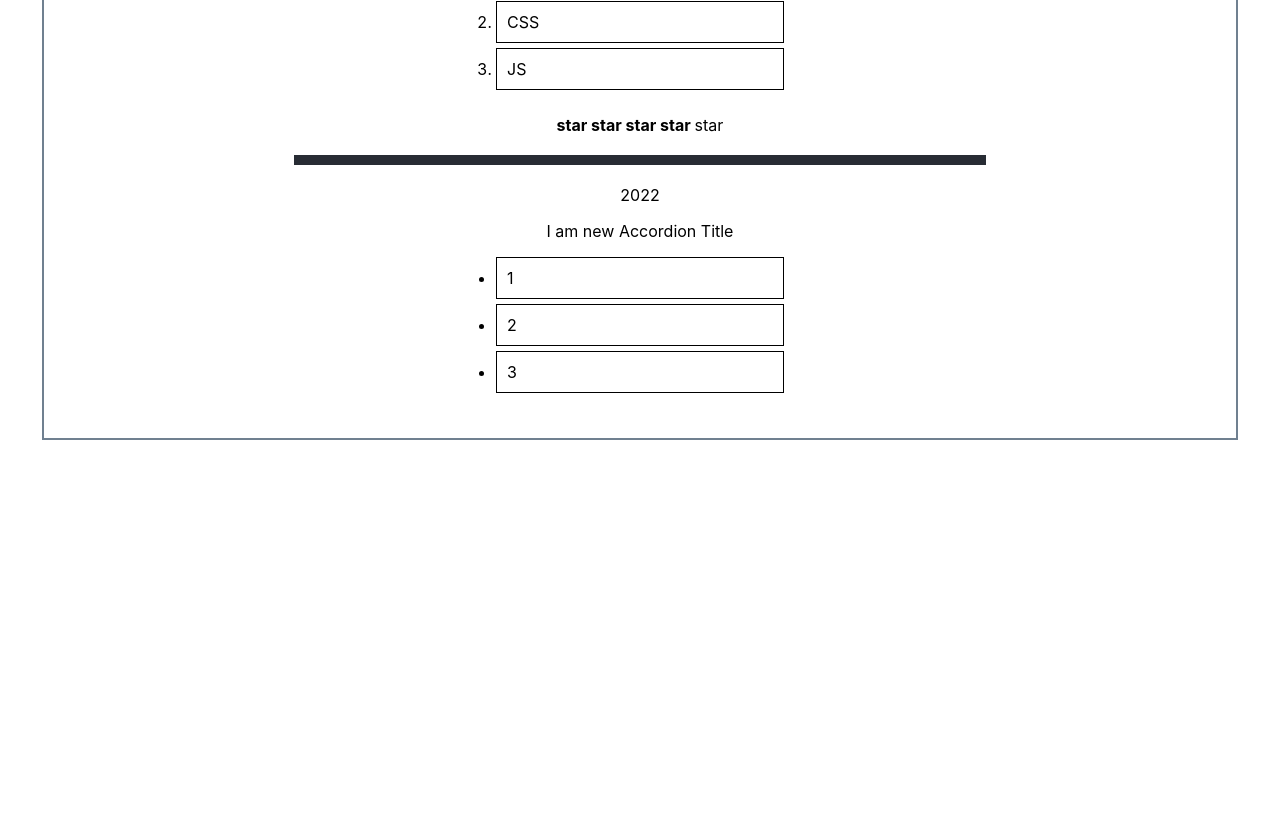
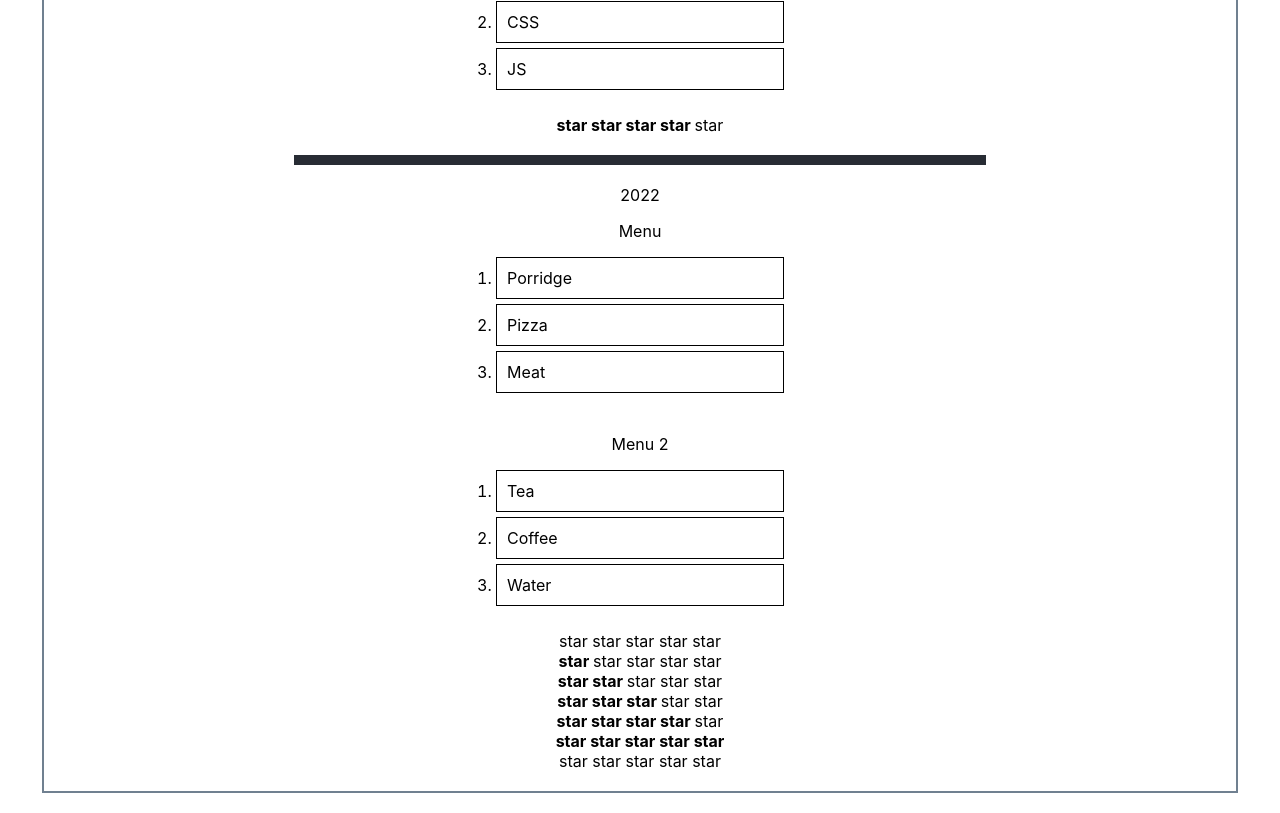
Before and after one commit to Pikadorius/samurai-way-main, a React (Create React App) app: page / in a window 1280 px wide. Shown: the part 541-1354 px from the top of the page. Before the commit the page ends 1001 px from the top, so only its background shows below. Built offline with nearby package versions, Linux system fonts and the light colour scheme.

Commit message:
added types for Rating and Accordion props

```diff
--- a/src/App.tsx
+++ b/src/App.tsx
@@ -20,7 +20,15 @@ function App() {
             <Technologies/>
             <Rating value={4}/>
             <Footer/>
-            <Accordion title={"I am new Accordion Title"}/>
+            <Accordion title={"Menu"} list={["Porridge", "Pizza", "Meat"]}/>
+            <Accordion title={"Menu 2"} list={["Tea", "Coffee", "Water"]}/>
+            <Rating value={0}/>
+            <Rating value={1}/>
+            <Rating value={2}/>
+            <Rating value={3}/>
+            <Rating value={4}/>
+            <Rating value={5}/>
+            <Rating value={6}/>
         </div>
     );
 }
--- a/src/Components/Accordion.tsx
+++ b/src/Components/Accordion.tsx
@@ -1,11 +1,16 @@
 import React from "react";
 
-const Accordion = (props: any) => {
+type AccordionPropsType = {
+    title: string,
+    list: object
+}
+
+const Accordion = (props: AccordionPropsType) => {
     console.log("Accordion rendering")
     return (
         <div>
             <AccordionTitle title={props.title}/>
-            <AccordionBody/>
+            <AccordionBody list={props.list}/>
         </div>
     );
 }
@@ -22,17 +27,27 @@ const AccordionTitle = (props: any) => {
 }
 
 
-const AccordionBody = () => {
+const AccordionBody = (props: any) => {
+    debugger
     console.log("AccordionBody rendering")
-    return (
-        <div>
-            <ul>
-                <li>1</li>
-                <li>2</li>
-                <li>3</li>
-            </ul>
-        </div>
-    );
+    if (props.list) {
+        return (
+            <div>
+                <ol>
+                    <li>{props.list[0]}</li>
+                    <li>{props.list[1]}</li>
+                    <li>{props.list[2]}</li>
+                </ol>
+            </div>
+        );
+    }
+    else return (
+        <ol>
+            <li>Not defined</li>
+            <li>Not defined</li>
+            <li>Not defined</li>
+        </ol>
+    )
 }
 
 export default Accordion;
--- a/src/Components/Rating.tsx
+++ b/src/Components/Rating.tsx
@@ -1,8 +1,12 @@
 import React from "react";
 
-const Rating = (props: any) => {
+type RatingPropsType = {
+    value: number
+}
+
+const Rating = (props: RatingPropsType) => {
     console.log("Rating rendering")
-    if (props.value === 0) {
+    if (props.value === 0 || props.value>5) {
         return (
             <div>
                 <Star selected={false}/>
```
